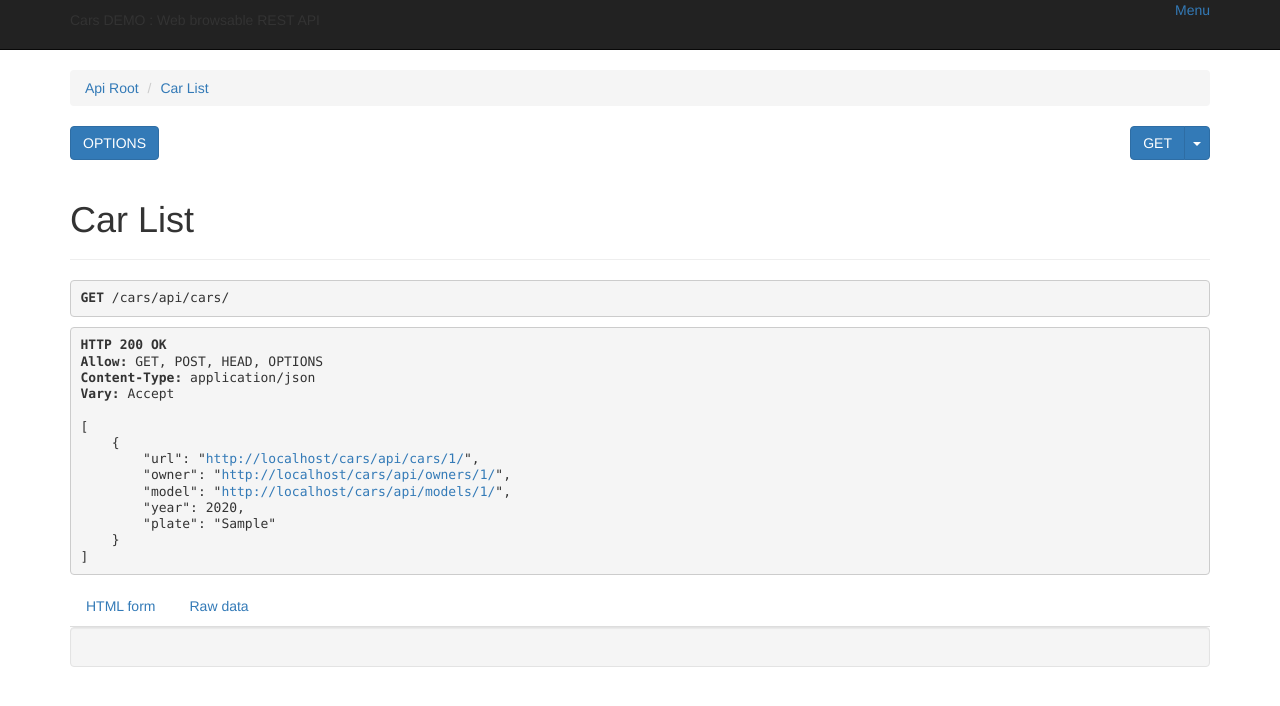
After one commit to carlosgalindo/cars, a Django app: page /cars/api/cars/ in a window 1280 px wide. The commit adds this page. Shown: the top 706 px of the page. Run offline with Django 3.2, Linux system fonts and the light colour scheme; tables that the repository leaves empty hold one stand-in row (values such as "Sample post"); parts of the project's set-up code (start-up, migrations or seed data) failed here and were passed over; some libraries are stand-ins or nearby versions.

Commit message:
rest api

```diff
--- a/mysite/cars/models.py
+++ b/mysite/cars/models.py
@@ -1,9 +1,9 @@
 from django.db import models
 from django.core.validators import MaxValueValidator, MinValueValidator
 
-def _name(): return models.CharField('Name', max_length=200, unique=True)
-def _datetime(): return models.DateTimeField(blank=True, null=True)
-def _text(): return models.TextField(blank=True)
+def _name(**kwargs): return models.CharField('Name', max_length=200, unique=True, **kwargs)
+def _datetime(*args, **kwargs): return models.DateTimeField(blank=True, null=True, *args, **kwargs)
+def _text(**kwargs): return models.TextField('Observations', blank=True, **kwargs)
 
 class Owner(models.Model):
     name = _name()
@@ -25,15 +25,15 @@ class Make(models.Model):
 
 class Model(models.Model):
     name = _name()
-    make = models.ForeignKey(Make)
-    engine = models.ForeignKey(Engine)
+    make = models.ForeignKey(Make, verbose_name='Make')
+    engine = models.ForeignKey(Engine, verbose_name='Engine')
 
     def __unicode__(self):
         return ', '.join(map(unicode, [ self.make, self.name, self.engine ]))
 
 class Task(models.Model):
     name = _name()
-    engines = models.ManyToManyField(Engine)
+    engines = models.ManyToManyField(Engine, verbose_name='Engines')
 
     def __unicode__(self):
         return self.name
@@ -41,10 +41,10 @@ class Task(models.Model):
     def engines_(self): return ', '.join(sorted([ engine.name for engine in self.engines.all() ]))
 
 class Car(models.Model):
-    owner = models.ForeignKey(Owner)
-    model = models.ForeignKey(Model)
-    year = models.PositiveIntegerField(validators=[MinValueValidator(2000), MaxValueValidator(2015)])
-    plate = models.CharField(max_length=8, blank=True)
+    owner = models.ForeignKey(Owner, verbose_name='Owner')
+    model = models.ForeignKey(Model, verbose_name='Model')
+    year = models.PositiveIntegerField('Year', validators=[MinValueValidator(2000), MaxValueValidator(2015)])
+    plate = models.CharField('Plate', max_length=8, blank=True)
 
     def __unicode__(self):
         return ', '.join([ unicode(each) for each in [
@@ -59,13 +59,13 @@ class Car(models.Model):
     def engine_(self): return self.model.engine.name
 
 class Service(models.Model):
-    car = models.ForeignKey(Car)
-    odometer = models.PositiveIntegerField(default=0, validators=[MaxValueValidator(300000)])
-    sched = _datetime()
-    enter = _datetime()
-    exit = _datetime()
+    car = models.ForeignKey(Car, verbose_name='Car')
+    odometer = models.PositiveIntegerField('Odometer', default=0, validators=[MaxValueValidator(300000)])
+    sched = _datetime('Schedule')
+    enter = _datetime('Enter / Arrival')
+    exit = _datetime('Exit / Departure')
+    total = models.DecimalField('Total', default=0, max_digits=7, decimal_places=2)
     observations = _text()
-    total = models.DecimalField(default=0, max_digits=7, decimal_places=2)
 
     def __unicode__(self):
         return '%s ; odometer: %s' % (self.car, self.odometer)
@@ -82,10 +82,10 @@ class Service(models.Model):
     def tasks_(self): return ', '.join(sorted([ each.task.name for each in self.servicetask_set.all() ]))
 
 class ServiceTask(models.Model):
-    service = models.ForeignKey(Service)
-    task = models.ForeignKey(Task)
-    start = _datetime()
-    end = _datetime()
+    service = models.ForeignKey(Service, verbose_name='Service')
+    task = models.ForeignKey(Task, verbose_name='Task')
+    start = _datetime('Start')
+    end = _datetime('End')
     observations = _text()
 
     def __unicode__(self):
--- a/mysite/cars/serializers.py
+++ b/mysite/cars/serializers.py
@@ -14,9 +14,29 @@ class MakeSerializer(serializers.HyperlinkedModelSerializer):
 class ModelSerializer(serializers.HyperlinkedModelSerializer):
     class Meta:
         model = Model
-        fields = ('url', 'name')
+        fields = ('url', 'name', 'make', 'engine')
 
 class EngineSerializer(serializers.HyperlinkedModelSerializer):
     class Meta:
         model = Engine
         fields = ('url', 'name')
+
+class TaskSerializer(serializers.HyperlinkedModelSerializer):
+    class Meta:
+        model = Task
+        fields = ('url', 'name')
+
+class CarSerializer(serializers.HyperlinkedModelSerializer):
+    class Meta:
+        model = Car
+        fields = ('url', 'owner', 'model', 'year', 'plate')
+
+class ServiceSerializer(serializers.HyperlinkedModelSerializer):
+    class Meta:
+        model = Service
+        fields = ('url', 'car', 'odometer', 'sched', 'enter', 'exit', 'total', 'observations')
+
+class ServiceTaskSerializer(serializers.HyperlinkedModelSerializer):
+    class Meta:
+        model = ServiceTask
+        fields = ('url', 'service', 'task', 'start', 'end', 'observations')
--- a/mysite/cars/templates/cars/base.html
+++ b/mysite/cars/templates/cars/base.html
@@ -21,6 +21,7 @@
   <div class="container">
 
 	<h1 class="text-center">Cars DEMO {% block goto %}{% endblock %} </h1>
+	<hr>
 
 {% block content %}{% endblock %}
 
--- a/mysite/cars/templates/cars/schedule.html
+++ b/mysite/cars/templates/cars/schedule.html
@@ -1,7 +1,7 @@
 {% extends "cars/base.html" %}
 
 {% block goto %}
-  &nbsp; &nbsp; <a class="btn btn-default btn-sm" href="/">Menu</a>
+  Schedule &nbsp; &nbsp; <a class="btn btn-default btn-sm" href="/cars">Menu</a>
 {% endblock %}
 
 {% block content %}
--- a/mysite/cars/urls.py
+++ b/mysite/cars/urls.py
@@ -9,6 +9,10 @@ for er, eset in [
     (r'makes', views.MakeViewSet),
     (r'models', views.ModelViewSet),
     (r'engines', views.EngineViewSet),
+    (r'tasks', views.TaskViewSet),
+    (r'cars', views.CarViewSet),
+    (r'services', views.ServiceViewSet),
+    (r'servicetasks', views.ServiceTaskViewSet),
 ]:
     router.register(er, eset)
 
--- a/mysite/cars/views.py
+++ b/mysite/cars/views.py
@@ -22,6 +22,22 @@ class ModelViewSet(viewsets.ModelViewSet):
 class EngineViewSet(viewsets.ModelViewSet):
     queryset = Engine.objects.all()
     serializer_class = EngineSerializer
+
+class TaskViewSet(viewsets.ModelViewSet):
+    queryset = Task.objects.all()
+    serializer_class = TaskSerializer
+
+class CarViewSet(viewsets.ModelViewSet):
+    queryset = Car.objects.all()
+    serializer_class = CarSerializer
+
+class ServiceViewSet(viewsets.ModelViewSet):
+    queryset = Service.objects.all()
+    serializer_class = ServiceSerializer
+
+class ServiceTaskViewSet(viewsets.ModelViewSet):
+    queryset = ServiceTask.objects.all()
+    serializer_class = ServiceTaskSerializer
 
 def index(request):
     return render(request, 'cars/index.html', dict(data={}))
--- a/mysite/templates/admin/base_site.html
+++ b/mysite/templates/admin/base_site.html
@@ -4,7 +4,7 @@
 {% block title %}{{ title }} | {% trans 'Cars DEMO site admin' %}{% endblock %}
 
 {% block branding %}
-<h1 id="site-name">{% trans 'Cars DEMO' %} &nbsp; | &nbsp; <a href="/cars/schedule">Schedule</a> </h1>
+<h1 id="site-name">{% trans 'Cars DEMO' %} &nbsp; | &nbsp; <a href="/cars">Menu</a> </h1>
 {% endblock %}
 
 {% block nav-global %}{% endblock %}
--- /dev/null
+++ b/mysite/templates/rest_framework/api.html
@@ -0,0 +1,8 @@
+{% extends "rest_framework/base.html" %}
+
+{% block branding %}
+  <!-- <a class='brand' rel="nofollow" href='/'>Cars DEMO : Web browsable REST API</a> -->
+  <div style="display:inline-block;margin-top:10px;">Cars DEMO : Web browsable REST API</div>
+{% endblock %}
+
+{% block userlinks %} <a class='brand' rel="nofollow" href='/cars'>Menu</a> {% endblock %}
```
Also changed, not shown: mysite/cars/templates/cars/index.html (+23 -2 lines).
